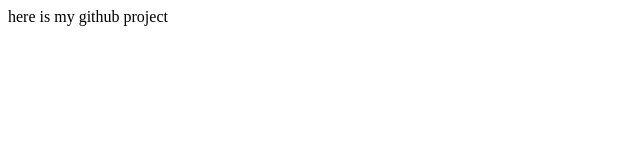
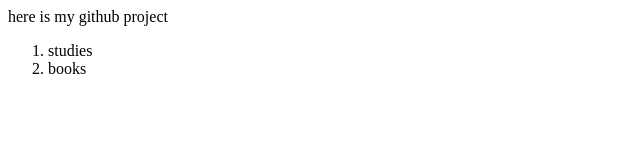
Before and after one commit to Amaychavan/Aditi-project, a plain HTML site: page index.html in a window 1280 px wide. Shown: the whole page, without its empty margins (0-640 px from the left). Drawn offline with Linux system fonts and the light colour scheme.

Commit message:
changes done

```diff
--- a/index.html
+++ b/index.html
@@ -4,5 +4,10 @@
   </head
     <body>
     <p> here is my github project</p>
+      <ol>
+        <li> studies</li>
+        <li>books</li>
+
+      </ol>
     </body>
 </html>
```
